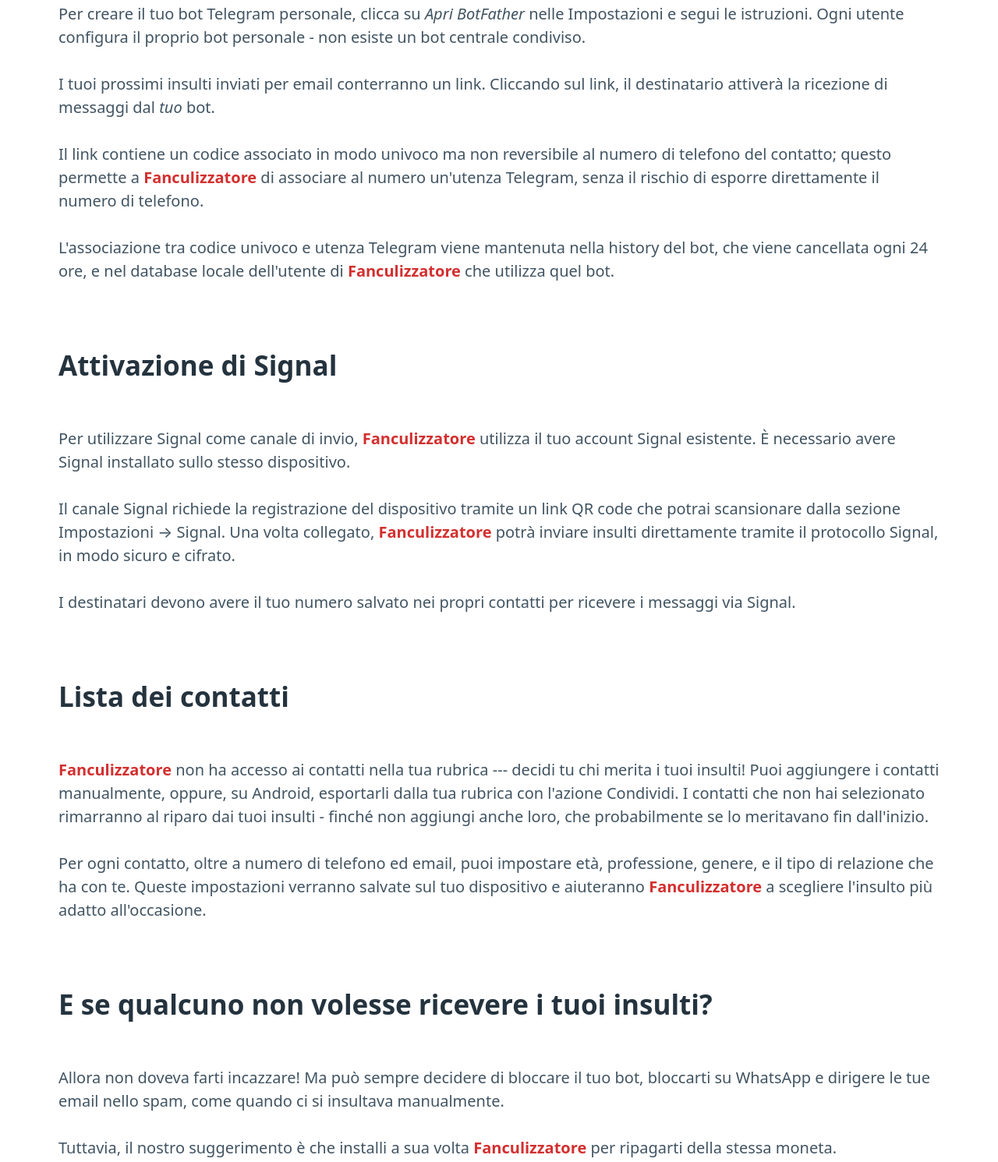
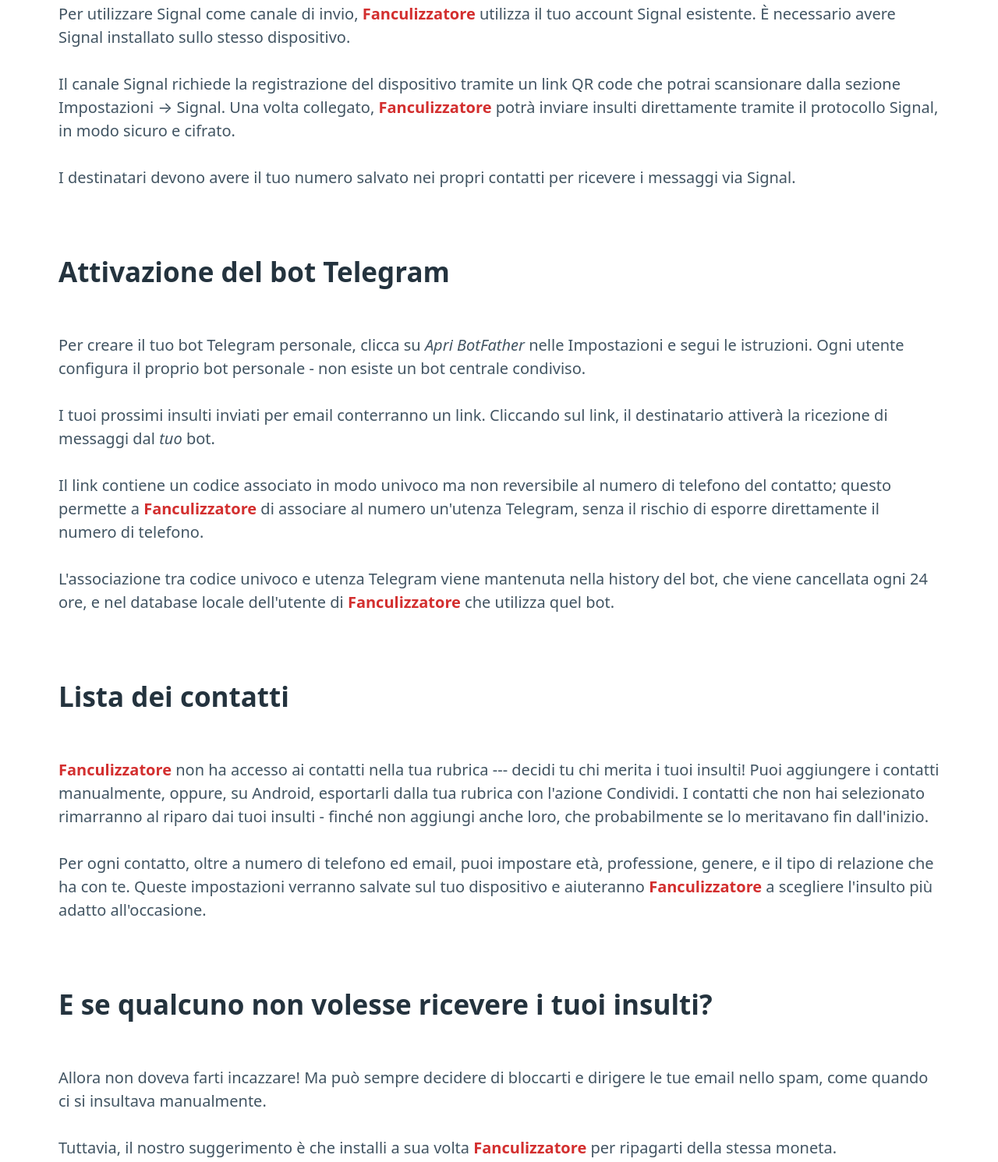
Before and after one commit to cazzstudios/fanculizzatore, a website: page index.html in a window 1280 px wide. Shown: the part 2940-4431 px from the top of the page at 78% size. Drawn offline with nearby package versions, Linux system fonts and the light colour scheme.

Commit message:
editato a mano

```diff
--- a/index.html
+++ b/index.html
@@ -44,21 +44,14 @@
             <h2>Come funziona</h2>
             <p><span class="highlight-fanculizzatore">Fanculizzatore</span> supporta quattro canali di invio alternativi.</p>
             <ol>
+                <li><strong>Signal</strong> — <span class="highlight-fanculizzatore">Fanculizzatore</span> invierà l'insulto tramite Signal, utilizzando il tuo account Signal esistente. I destinatari devono avere Signal installato e avere il tuo numero salvato.</li>
                 <li><strong>Email</strong> — Richiede di aver impostato credenziali SMTP o un account Google. Il destinatario riceverà l'insulto direttamente dal tuo indirizzo email.</li>
                 <li><strong>Telegram</strong> — <span class="highlight-fanculizzatore">Fanculizzatore</span> invierà l'insulto tramite un bot Telegram <em>personale</em> che configuri tu stesso. Ogni utente ha il proprio bot, e i destinatari devono attivare la ricezione tramite un deep link.</li>
-                <li><strong>Signal</strong> — <span class="highlight-fanculizzatore">Fanculizzatore</span> invierà l'insulto tramite Signal, utilizzando il tuo account Signal esistente. I destinatari devono avere Signal installato e avere il tuo numero salvato.</li>
                 <li><strong>WhatsApp</strong> — <span class="highlight-fanculizzatore">Fanculizzatore</span> aprirà l'app sul tuo telefono, o WhatsApp Web su desktop, con l'insulto pronto in canna; a te rimarrà solo da premere Invia.</li>
             </ol>
             <p>Puoi scegliere per ogni contatto l'ordine di preferenza in cui tentare i vari canali. I canali WhatsApp e Signal possono essere disattivati globalmente.</p>
         </section>
 
-        <section>
-            <h2>Attivazione del bot Telegram</h2>
-            <p>Per creare il tuo bot Telegram personale, clicca su <em>Apri BotFather</em> nelle Impostazioni e segui le istruzioni. Ogni utente configura il proprio bot personale - non esiste un bot centrale condiviso.</p>
-            <p>I tuoi prossimi insulti inviati per email conterranno un link. Cliccando sul link, il destinatario attiverà la ricezione di messaggi dal <em>tuo</em> bot.</p>
-            <p>Il link contiene un codice associato in modo univoco ma non reversibile al numero di telefono del contatto; questo permette a <span class="highlight-fanculizzatore">Fanculizzatore</span> di associare al numero un'utenza Telegram, senza il rischio di esporre direttamente il numero di telefono.</p>
-            <p>L'associazione tra codice univoco e utenza Telegram viene mantenuta nella history del bot, che viene cancellata ogni 24 ore, e nel database locale dell'utente di <span class="highlight-fanculizzatore">Fanculizzatore</span> che utilizza quel bot.</p>
-        </section>
 
         <section>
             <h2>Attivazione di Signal</h2>
@@ -68,6 +61,14 @@
         </section>
 
         <section>
+        <section>
+            <h2>Attivazione del bot Telegram</h2>
+            <p>Per creare il tuo bot Telegram personale, clicca su <em>Apri BotFather</em> nelle Impostazioni e segui le istruzioni. Ogni utente configura il proprio bot personale - non esiste un bot centrale condiviso.</p>
+            <p>I tuoi prossimi insulti inviati per email conterranno un link. Cliccando sul link, il destinatario attiverà la ricezione di messaggi dal <em>tuo</em> bot.</p>
+            <p>Il link contiene un codice associato in modo univoco ma non reversibile al numero di telefono del contatto; questo permette a <span class="highlight-fanculizzatore">Fanculizzatore</span> di associare al numero un'utenza Telegram, senza il rischio di esporre direttamente il numero di telefono.</p>
+            <p>L'associazione tra codice univoco e utenza Telegram viene mantenuta nella history del bot, che viene cancellata ogni 24 ore, e nel database locale dell'utente di <span class="highlight-fanculizzatore">Fanculizzatore</span> che utilizza quel bot.</p>
+        </section>
+
             <h2>Lista dei contatti</h2>
             <p><span class="highlight-fanculizzatore">Fanculizzatore</span> non ha accesso ai contatti nella tua rubrica --- decidi tu chi merita i tuoi insulti! Puoi aggiungere i contatti manualmente, oppure, su Android, esportarli dalla tua rubrica con l'azione Condividi. I contatti che non hai selezionato rimarranno al riparo dai tuoi insulti - finché non aggiungi anche loro, che probabilmente se lo meritavano fin dall'inizio.</p>
             <p>Per ogni contatto, oltre a numero di telefono ed email, puoi impostare età, professione, genere, e il tipo di relazione che ha con te. Queste impostazioni verranno salvate sul tuo dispositivo e aiuteranno <span class="highlight-fanculizzatore">Fanculizzatore</span> a scegliere l'insulto più adatto all'occasione.</p>
@@ -75,7 +76,7 @@
 
         <section>
             <h2>E se qualcuno non volesse ricevere i tuoi insulti?</h2>
-            <p>Allora non doveva farti incazzare! Ma può sempre decidere di bloccare il tuo bot, bloccarti su WhatsApp e dirigere le tue email nello spam, come quando ci si insultava manualmente.</p>
+            <p>Allora non doveva farti incazzare! Ma può sempre decidere di bloccarti e dirigere le tue email nello spam, come quando ci si insultava manualmente.</p>
             <p>Tuttavia, il nostro suggerimento è che installi a sua volta <span class="highlight-fanculizzatore">Fanculizzatore</span> per ripagarti della stessa moneta.</p>
         </section>
 
```
